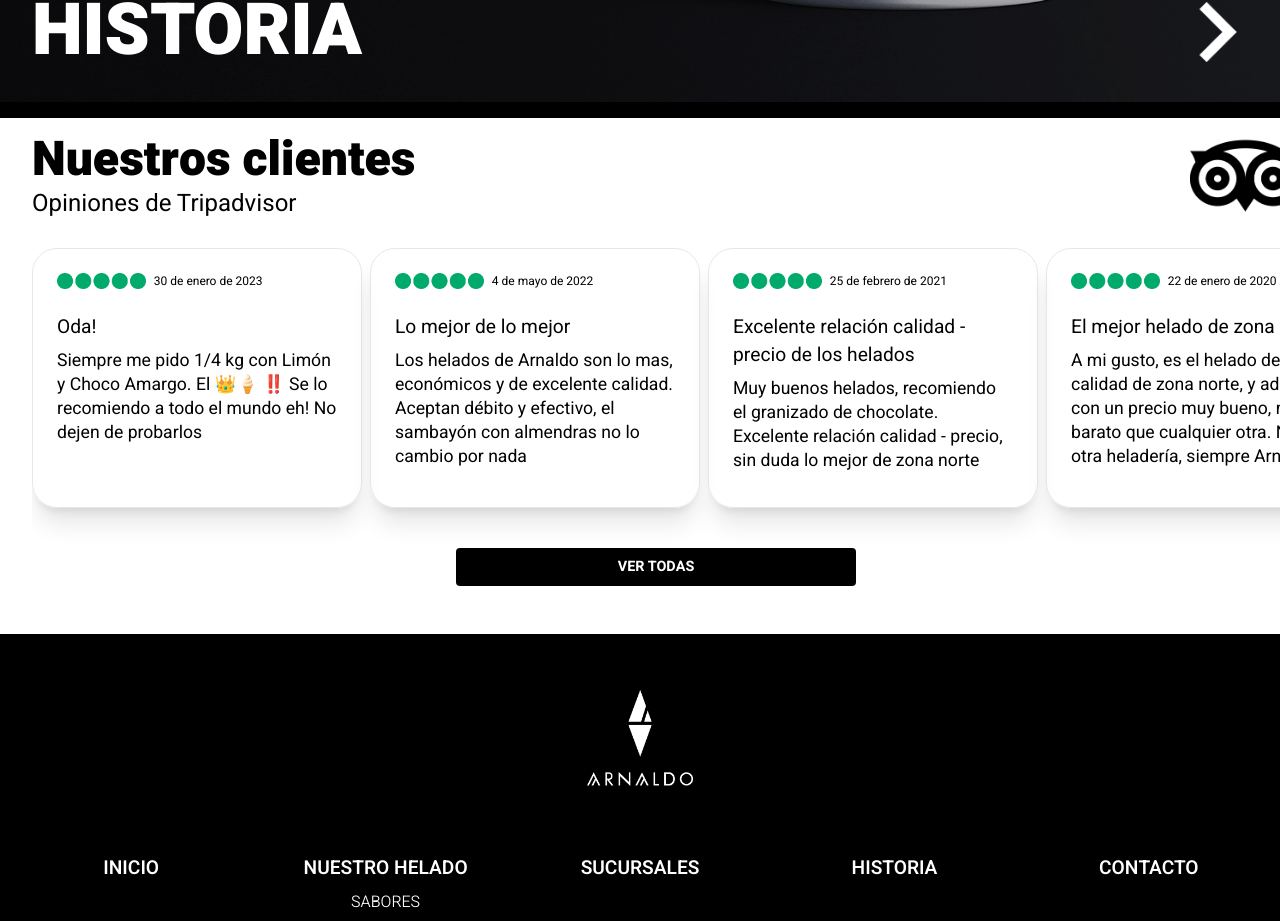
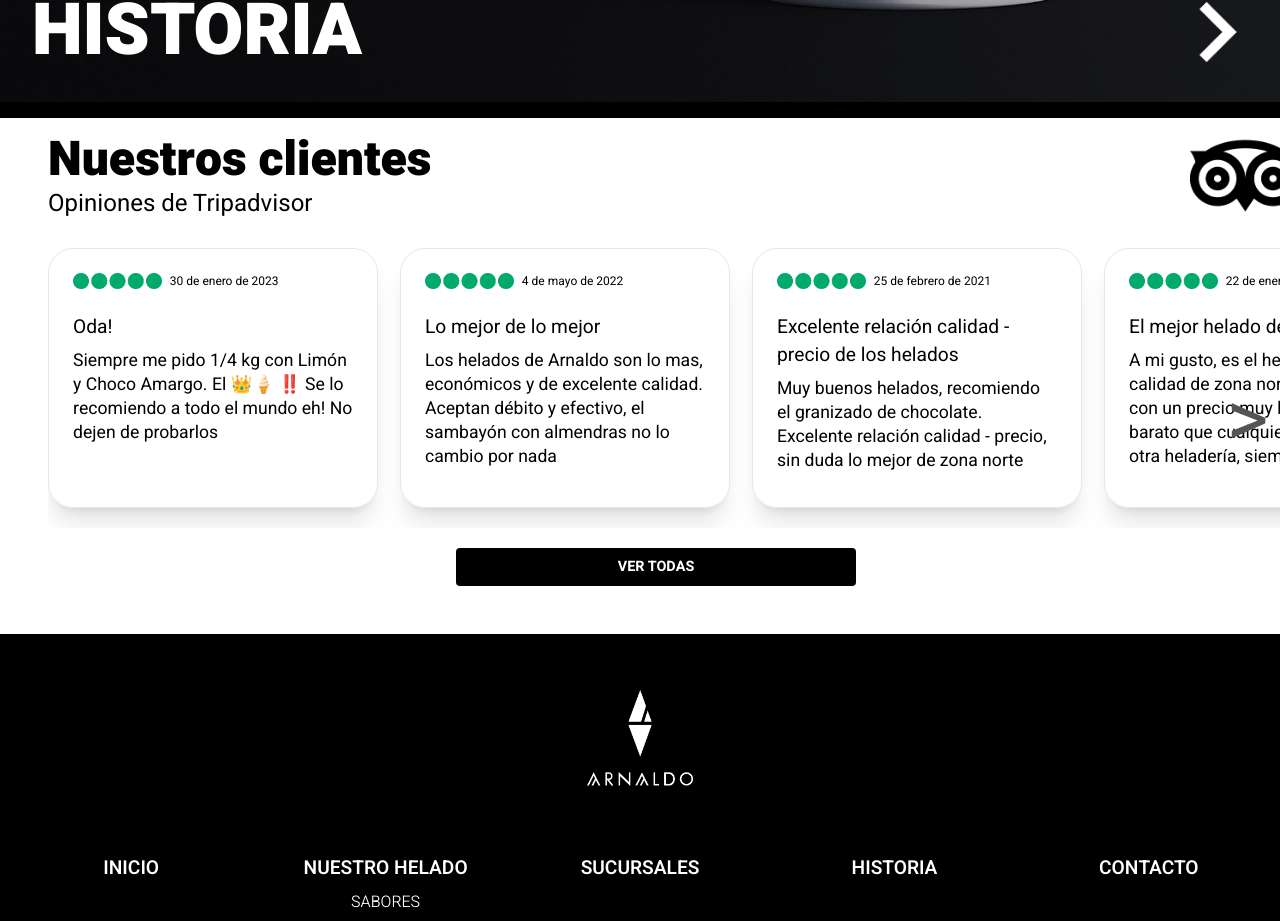
Before and after one commit to TomasSorgetti/arnaldo, a React (Vite) app: page / in a window 1280 px wide. Shown: the part 1900-2821 px from the top of the page. Built offline with nearby package versions, Linux system fonts and the light colour scheme.

Commit message:
reseñas carousel

```diff
--- /dev/null
+++ b/src/components/Reseñas/Carousel.jsx
@@ -0,0 +1,70 @@
+import AliceCarousel from "react-alice-carousel";
+import cards from "./cards";
+import { useState, useEffect } from "react";
+import greenBalls from "../../assets/images/iconos/icono_opinion_tripadvisor/icono_opinion_tripadvisor.png";
+
+const Carousel = () => {
+    const [items, setItems] = useState([]);
+    useEffect(() => {
+      const arr = [];
+      cards?.map((card,index) => {
+        arr.push(
+            <div
+              key={index}
+              onDragStart={handleDragStart}
+              role="presentation"
+              className="mb-5 w-[330px] h-[260px] border-[1px] shadow-xl rounded-[25px] 2xl:w-[419px] 2xl:h-[334px]"
+            >
+              <div className="flex items-center gap-2 p-6 ">
+                <img
+                  className="w-auto h-4"
+                  src={greenBalls}
+                  alt="icon tripadvisor"
+                />
+                <span className="text-xs">{card.date}</span>
+              </div>
+              <div className="px-6 h-[140px] flex flex-col gap-2 2xl:gap-6">
+                <h5 className="text-xl font-normal lg:text-[1.2rem] 2xl:text-[1.5rem]">
+                  {card.name}
+                </h5>
+                <p className="text-base font-normal lg:text-[1.1rem] 2xl:text-[1.3rem]">
+                  {card.text}
+                </p>
+              </div>
+            </div>
+        );
+      });
+      setItems(arr);
+    }, []);
+    const handleDragStart = (e) => e.preventDefault();
+
+    const responsive = {
+      0: {
+        items: 1,
+      },
+      640: {
+        items: 1.7,
+      },
+      768: {
+        items: 2,
+      },
+      1024: {
+        items: 2.8,
+      },
+      1280: {
+        items: 3.5,
+      },
+      1440: {
+        items: 3.1,
+      },
+      1680: {
+        items: 3.6,
+      },
+      1920: {
+        items: 4.2,
+      },
+    };
+  return <AliceCarousel disableDotsControls items={items} responsive={responsive} />;
+}
+
+export default Carousel
--- a/src/components/Reseñas/Reseñas.jsx
+++ b/src/components/Reseñas/Reseñas.jsx
@@ -1,17 +1,10 @@
 import pngwing from "../../assets/images/imagenes_home/opiniones_tripadvisor_home/pngwing.com.png";
-import greenBalls from "../../assets/images/iconos/icono_opinion_tripadvisor/icono_opinion_tripadvisor.png";
 import { useState, useEffect, useRef } from "react";
 import { motion } from "framer-motion";
-import cards from "./cards";
+import Carousel from "./Carousel";
 
 
 const Reseñas = () => {
-  const carousel = useRef();
-  const [width, setWidth] = useState(0);
-  useEffect(() => {
-    setWidth(carousel.current?.scrollWidth - carousel.current?.offsetWidth);
-  }, []);
-
   return (
     <div className="bg-white text-black pb-4 pr-0 relative font-heebo lg:pl-8 2xl:pl-16">
       <motion.div
@@ -24,7 +17,7 @@
         transition={{ duration: 0.6 }}
         className="font-black flex justify-between w-full items-center"
       >
-        <div>
+        <div className="pl-4">
           <h3 className="text-[2rem] font-heebo lg:text-[3rem] 2xl:text-[4.8rem]">
             Nuestros clientes
           </h3>
@@ -38,42 +31,10 @@
           alt="tripadvisor logo"
         />
       </motion.div>
-      <motion.div
-        ref={carousel}
-        className="w-full overflow-hidden"
-        whileTap={{ cursor: "grabbing" }}
-      >
         <motion.div
-          className="w-full h-[300px] flex gap-2 relative lg:mb-5 2xl:h-[400px] 2xl:gap-4"
-          drag="x"
-          dragConstraints={{ right: 0, left: -width }}
+          className="reseñas_carousel w-full my-5 pl-4 sm:pl-7 lg:pl-4"
         >
-          {cards.map((card, index) => (
-            <div
-              key={index}
-              className="w-screen flex justify-center items-center"
-            >
-              <div className="w-[330px] h-[260px] border-[1px] shadow-xl rounded-[25px] 2xl:w-[419px] 2xl:h-[334px]">
-                <div className="flex items-center gap-2 p-6 ">
-                  <img
-                    className="w-auto h-4"
-                    src={greenBalls}
-                    alt="icon tripadvisor"
-                  />
-                  <span className="text-xs">{card.date}</span>
-                </div>
-                <div className="px-6 h-[140px] flex flex-col gap-2 2xl:gap-6">
-                  <h5 className="text-xl font-normal lg:text-[1.2rem] 2xl:text-[1.5rem]">
-                    {card.name}
-                  </h5>
-                  <p className="text-base font-normal lg:text-[1.1rem] 2xl:text-[1.3rem]">
-                    {card.text}
-                  </p>
-                </div>
-              </div>
-            </div>
-          ))}
-        </motion.div>
+          <Carousel/>
       </motion.div>
       <div className="w-full pb-6 bg-white flex justify-center lg:pb-8 2xl:pb-10 2xl:pr-16">
         <button className="uppercase w-11/12 rounded bg-black text-white text-center py-2 text-[0.9rem] font-bold lg:w-[400px] 2xl:py-3 hover:bg-hoverButton">
--- a/src/index.css
+++ b/src/index.css
@@ -159,6 +159,19 @@
         .historiaCarousel .alice-carousel__prev-btn-item .__inactive,.historiaCarousel .alice-carousel__next-btn-item .__inactive {
             color: #56545480;
         }
+        /****** Reseñas Carousel******/
+        .reseñas_carousel .alice-carousel__next-btn, .reseñas_carousel .alice-carousel__prev-btn{
+            width: 100px;
+        }
+
+        .reseñas_carousel .alice-carousel__next-btn-item,
+        .reseñas_carousel .alice-carousel__prev-btn-item {
+            font-size: 5rem;
+            color: #565454;
+        }
+        .reseñas_carousel .alice-carousel__prev-btn-item.__inactive, .reseñas_carousel .alice-carousel__next-btn-item.__inactive {
+            color: transparent;
+        }
 }
 /********sucursales modal gps*********/
 .css-i9fmh8-MuiBackdrop-root-MuiModal-backdrop{
```
